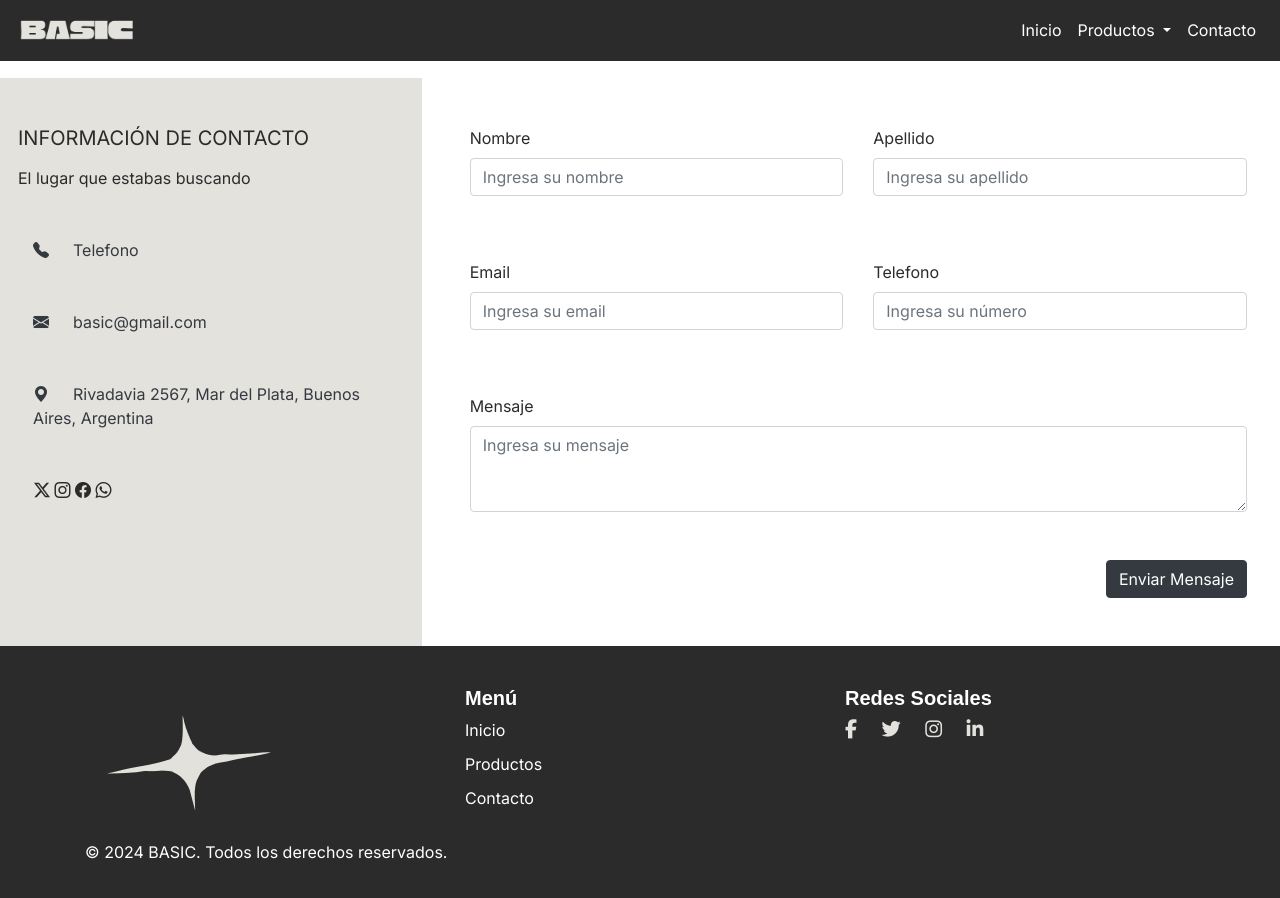
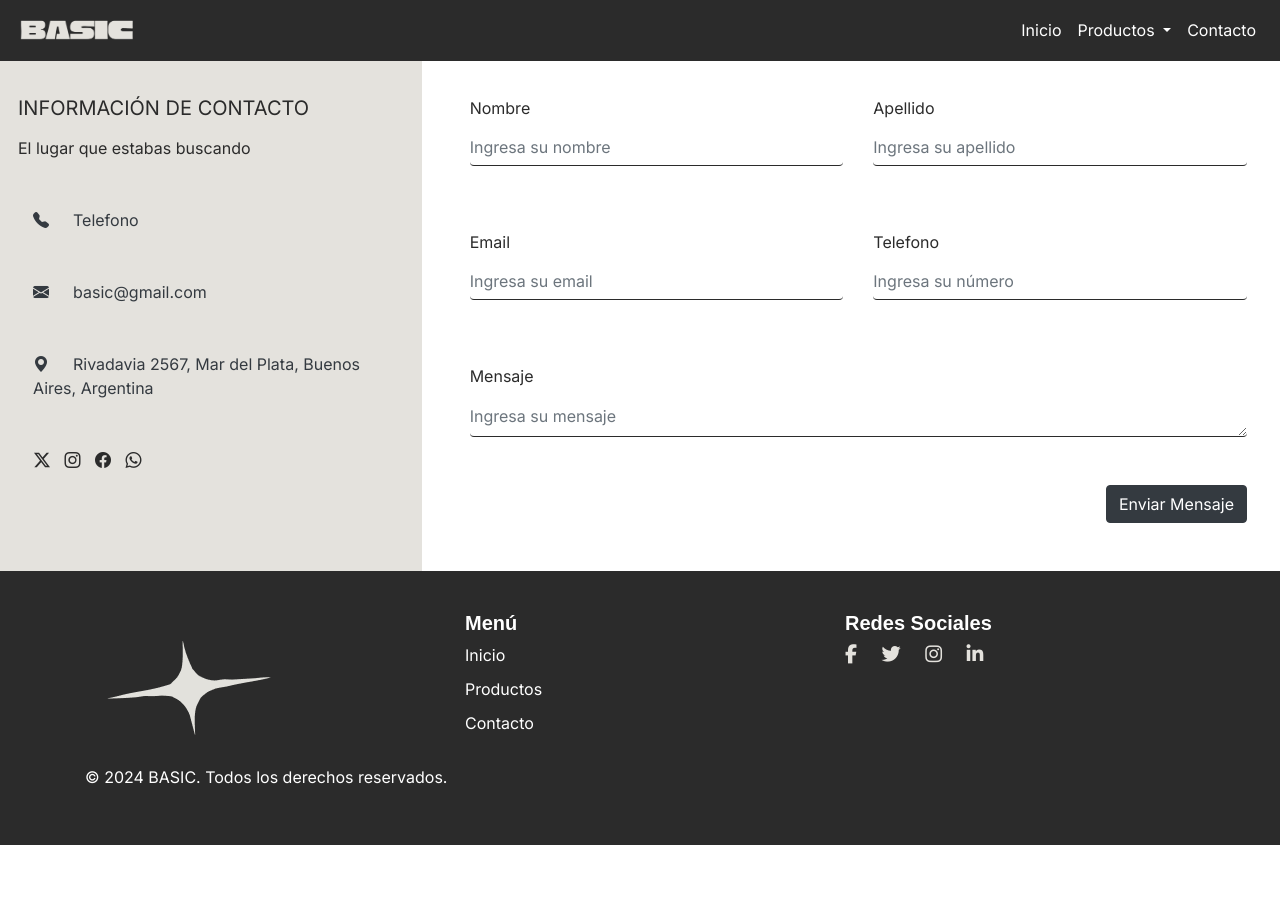
Before and after one commit to ChasmannJoel/bootcampcilsa-grupo, a plain HTML site: page pages/contacto.html in a window 1280 px wide. After the commit the page ends 845 px from the top, so only its background shows below. Drawn offline with nearby package versions, Linux system fonts and the light colour scheme.

Commit message:
add contacto branch changes

```diff
--- a/pages/contacto.html
+++ b/pages/contacto.html
@@ -81,11 +81,11 @@
 -->
 
 <!--formulario de contacto-->
-<div style="padding: 15px;"></div>
+
 <section id="contacto" class="content mt-5">
     <div class="row mt-5">
-        <div class="col-4 container p-5" style="background-color: #e4e2dd;">
-            <div class="row">
+        <div class="col-md-4 container p-5" style="background-color: #e4e2dd;">
+            <div class="row ">
                 <h5 class="mb-3">INFORMACIÓN DE CONTACTO</h5>
                 <p class="mb-5">El lugar que estabas buscando</p>
                 <div class="col-md-12">
@@ -105,7 +105,7 @@
 
             </div>
         </div>
-        <div class="col-8 p-5">
+        <div class="col-md-8 p-5">
                 <form id="contactForm" onsubmit="return enviarFormulario()">
                     <div class="row pb-5">
                         <div class="col-md-6 form-group">
@@ -129,7 +129,7 @@
                     </div>
                     <div class="form-group">
                         <label for="mensaje">Mensaje</label>
-                        <textarea class="input-underline form-control" id="mensaje" rows="3" placeholder="Ingresa su mensaje"></textarea>
+                        <textarea class="input-underline form-control" id="mensaje" rows="1" placeholder="Ingresa su mensaje"></textarea>
                     </div>
                     <div class=" d-md-flex justify-content-md-end mt-5">
                         <button type="submit" class="btn btn-dark ">Enviar Mensaje</button>
@@ -180,5 +180,6 @@
   <script src="https://code.jquery.com/jquery-3.5.1.slim.min.js"></script>
   <script src="https://cdn.jsdelivr.net/npm/@popperjs/core@2.9.2/dist/umd/popper.min.js"></script>
   <script src="https://stackpath.bootstrapcdn.com/bootstrap/4.5.2/js/bootstrap.min.js"></script>
+  <script src="script.js"></script>
 </body>
 </html>
--- a/styles.css
+++ b/styles.css
@@ -215,7 +215,30 @@ footer ul li a:hover {
 @font-face {
   font-family: "Aileron Light";
   src: url("recursos/aileron.light.otf") format("opentype");
+
 }
+
+.input-underline {
+  border: none; /* Elimina todos los bordes */
+  border-bottom: 1px solid #2B2B2B; /* Agrega una línea inferior */
+  outline: none; /* Elimina el contorno que aparece al enfocar */
+  padding: 8px 0; /* Espaciado interno */
+  font-size: 16px; /* Tamaño de la fuente */
+}
+
+.input-underline:focus {
+  border-bottom-color: #2B2B2B; /* Cambia el color de la línea al enfocar */
+}
+
+.social-icons i {
+margin-right: 10px; /* Espacio a la derecha de cada ícono */
+}
+
+/* Elimina el margen derecho del último ícono si no quieres espacio extra */
+.social-icons i:last-child {
+margin-right: 0;
+}
+
 
 /* Estilos para el mensaje de éxito */
 #mensaje-exito {
```
